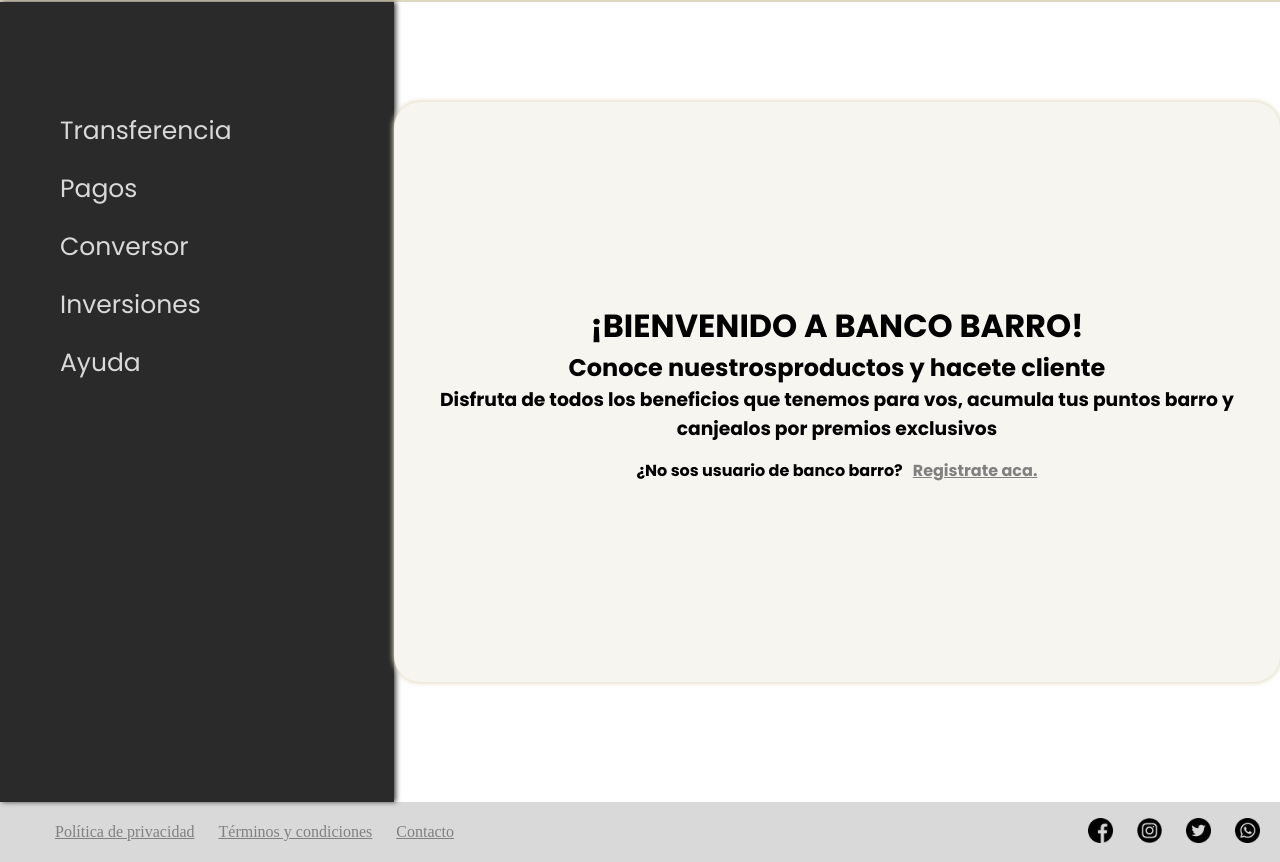
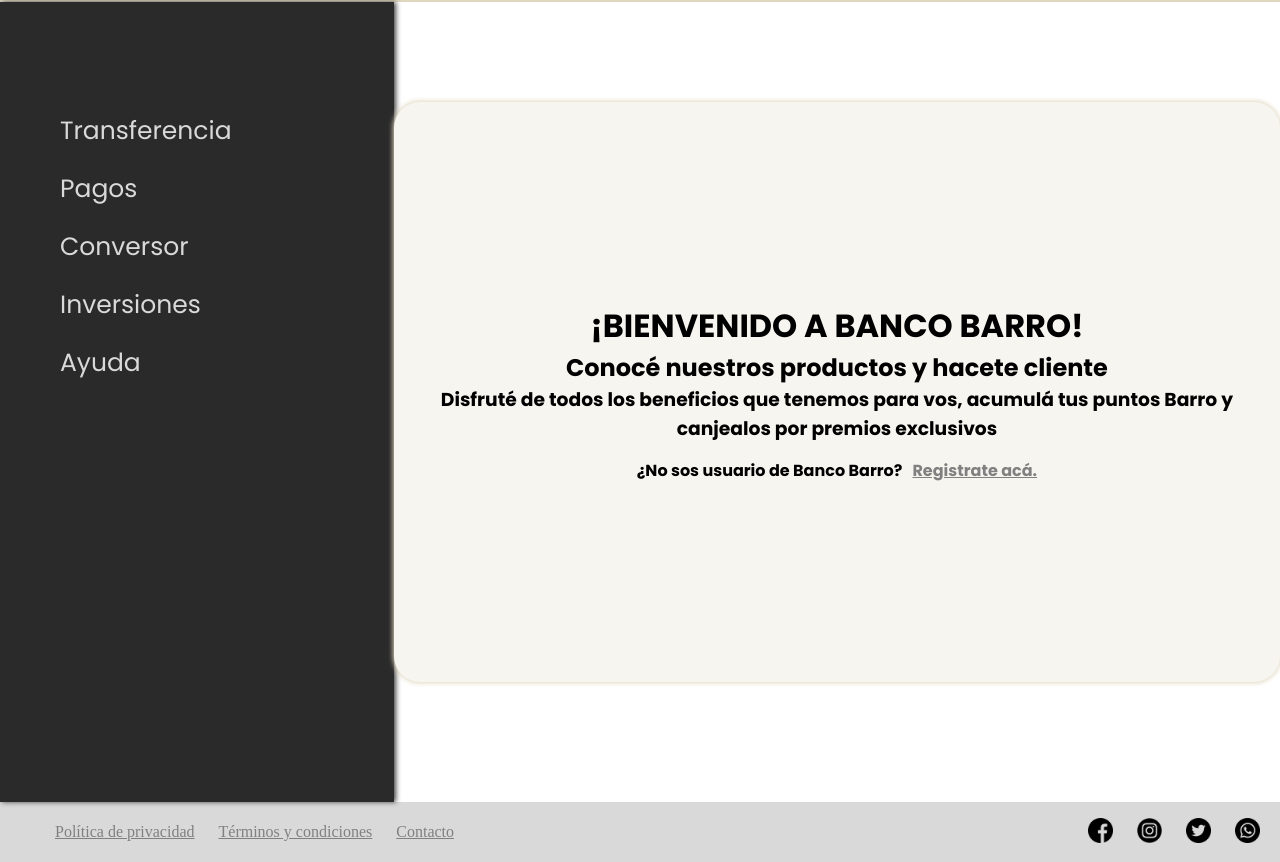
Before and after one commit to ileanagomez/paginaFINAL, a plain HTML site: page itbank final/index.html in a window 1280 px wide. Shown: the part 62-924 px from the top of the page. Drawn offline with Linux system fonts and the light colour scheme; a web font is replaced by a local one.

Commit message:
Update index.html
Otros mini errores ortográficos

```diff
--- a/itbank final/index.html
+++ b/itbank final/index.html
@@ -41,11 +41,11 @@
         </div>
         <div class="container-inicio">
           <h1>¡BIENVENIDO A BANCO BARRO!</h1>
-          <h2>Conoce nuestrosproductos y hacete cliente</h2>
-          <h3>Disfruta de todos los beneficios que tenemos para vos, acumula tus puntos barro y canjealos por premios exclusivos</h3>
+          <h2>Conocé nuestros productos y hacete cliente</h2>
+          <h3>Disfruté de todos los beneficios que tenemos para vos, acumulá tus puntos Barro y canjealos por premios exclusivos</h3>
           <div class="link">
-            <p>¿No sos usuario de banco barro? </p>
-            <a href="registro.html">Registrate aca.</a>
+            <p>¿No sos usuario de Banco Barro? </p>
+            <a href="registro.html">Registrate acá.</a>
           </div>
         </div>
       </div>
```
